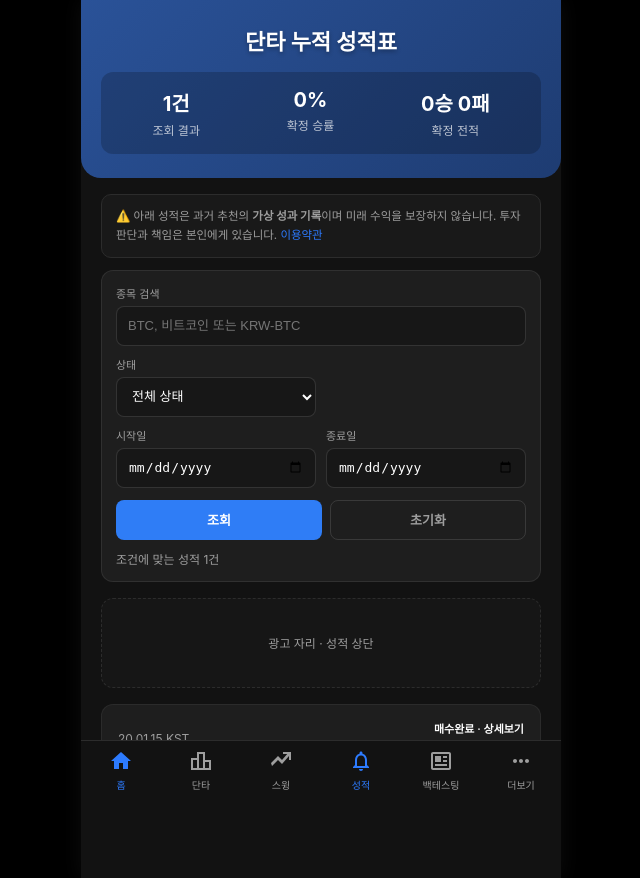
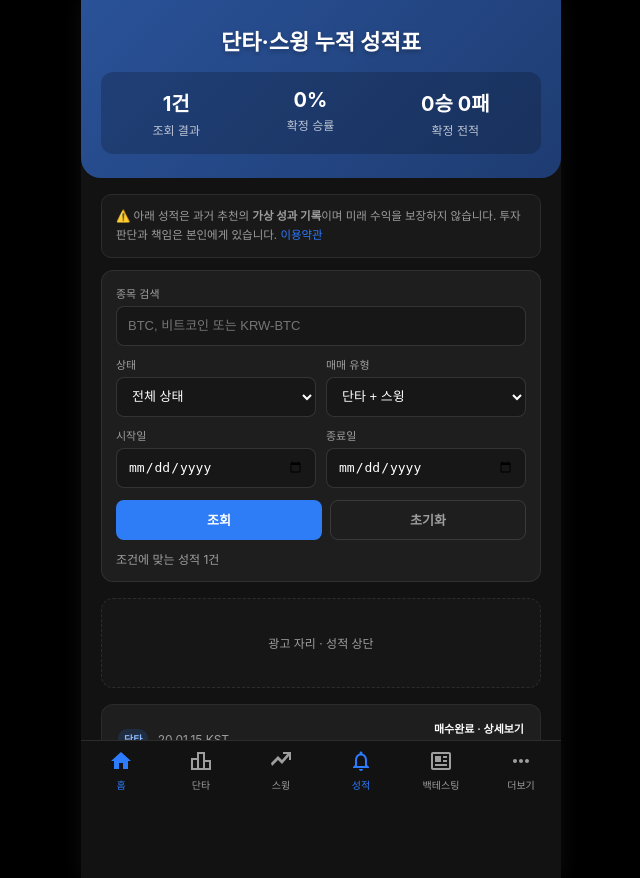
Before and after one commit to ydpapazzang/https---github.com-ydpapazzang-coin_screener2, a Django app: page /stats/ in a window 1280 px wide. Shown: the whole page, without its empty margins (319-959 px from the left). Run offline with Django 5.2, Linux system fonts and the light colour scheme; data comes from the database, SQL or seed files in the repository; tables that the repository leaves empty hold one stand-in row (values such as "Sample post"); some web fonts are replaced.

Commit message:
Distinguish Danta and Swing records in stats

```diff
--- a/coinscreener/screener/templates/screener/stats_list.html
+++ b/coinscreener/screener/templates/screener/stats_list.html
@@ -1,7 +1,7 @@
 {% extends 'screener/base.html' %}
 {% load humanize %}
 
-{% block title %}단타 성적표{% endblock %}
+{% block title %}추천 성적표{% endblock %}
 
 {% block extra_head %}
 <style>
@@ -149,6 +149,24 @@
         font-weight: 700;
         overflow-wrap: anywhere;
     }
+    .trade-type-badge {
+        display: inline-flex;
+        align-items: center;
+        margin-right: 6px;
+        padding: 2px 6px;
+        border-radius: 999px;
+        font-size: 10px;
+        font-weight: 700;
+        vertical-align: 1px;
+    }
+    .trade-type-danta {
+        color: #8db9ff;
+        background: rgba(47,125,246,0.16);
+    }
+    .trade-type-swing {
+        color: #c5b3ff;
+        background: rgba(143,104,255,0.18);
+    }
     .rec-ticker {
         margin-left: 4px;
         color: var(--text-secondary);
@@ -227,7 +245,7 @@
 
 {% block content %}
 <div class="stats-header">
-    <div class="stats-title">단타 누적 성적표</div>
+    <div class="stats-title">단타·스윙 누적 성적표</div>
     <div class="stats-summary">
         <div class="summary-box">
             <div class="summary-val">{{ total }}건</div>
@@ -265,7 +283,15 @@
                 {% endfor %}
             </select>
         </label>
-        <div class="filter-field"></div>
+        <label class="filter-field">
+            <span class="filter-label">매매 유형</span>
+            <select class="filter-input" name="trade_type">
+                <option value="">단타 + 스윙</option>
+                {% for value, label in trade_type_choices %}
+                    <option value="{{ value }}" {% if selected_trade_type == value %}selected{% endif %}>{{ label }}</option>
+                {% endfor %}
+            </select>
+        </label>
         <label class="filter-field">
             <span class="filter-label">시작일</span>
             <input class="filter-input" type="date" name="date_from" value="{{ date_from }}">
@@ -294,7 +320,10 @@
         <details class="record-card">
             <summary class="record-summary">
                 <div class="rec-left">
-                    <div class="rec-date">{{ rec.date|date:"y.m.d" }} KST</div>
+                    <div class="rec-date">
+                        <span class="trade-type-badge trade-type-{{ rec.trade_type }}">{{ rec.get_trade_type_display }}</span>
+                        {{ rec.date|date:"y.m.d" }} KST
+                    </div>
                     <div class="rec-name">
                         {{ rec.coin_name }}
                         {% if rec.coin_ticker != 'SKIP' %}<span class="rec-ticker">{{ rec.coin_ticker }}</span>{% endif %}
```
